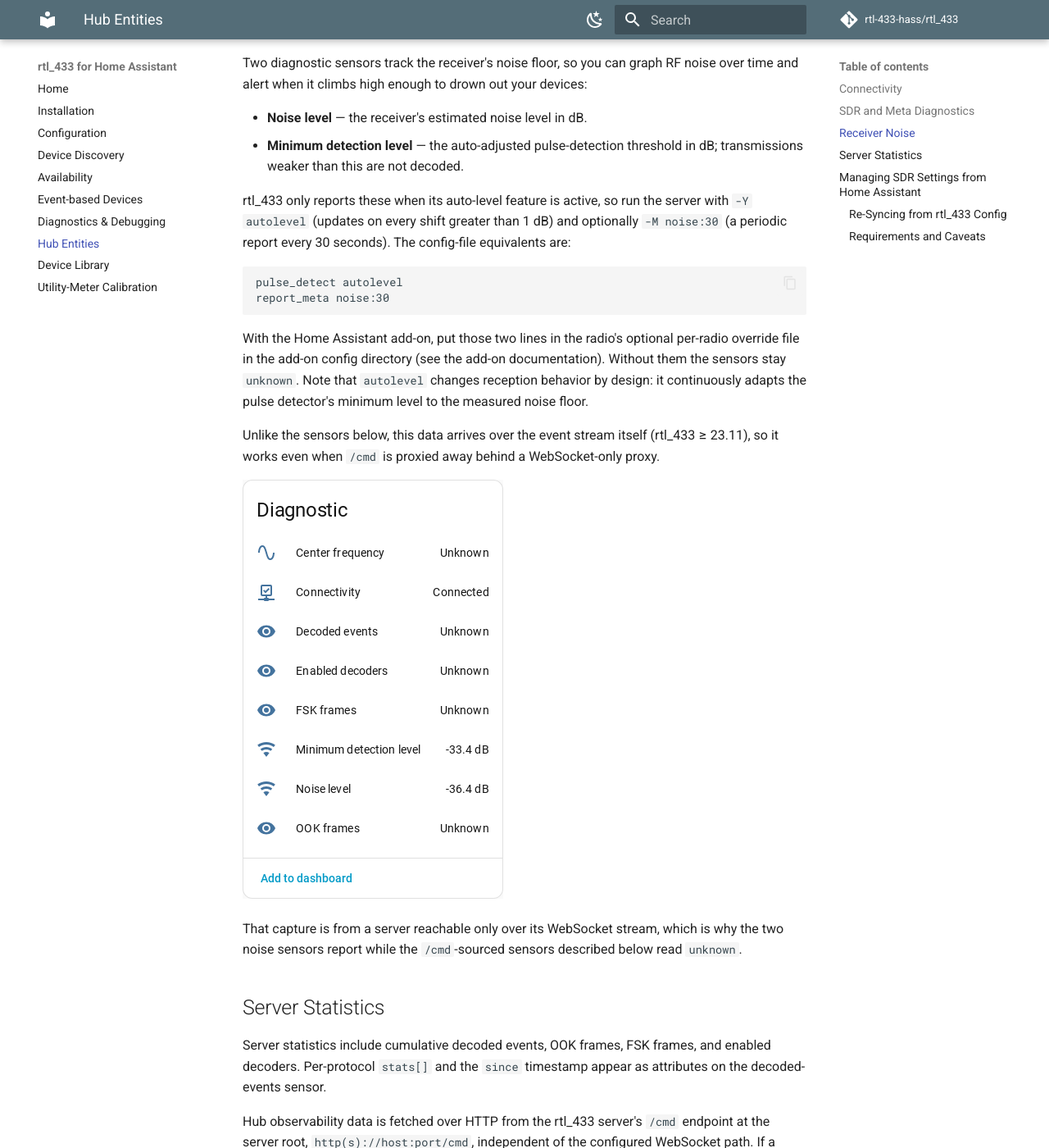
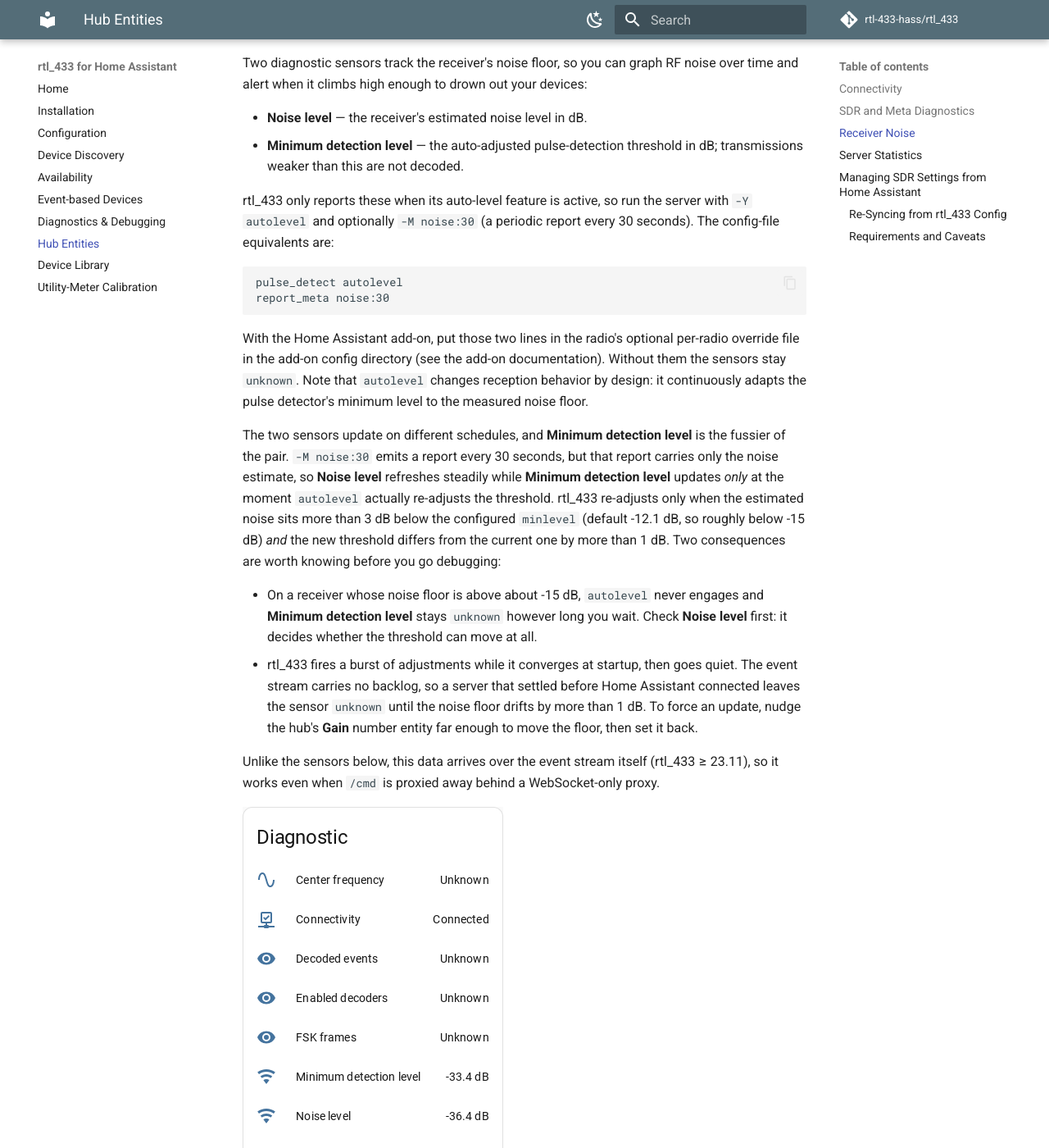
Before and after one commit to rtl-433-hass/rtl_433, an MkDocs documentation site: the page built from docs/hub-entities.md, in a window 1280 px wide and 1400 px high, scrolled down 819 px. Shown: the whole window at 82% size. Built offline with MkDocs 1.6.1 and Material for MkDocs 9.7.7, drawn with Linux system fonts in a browser that asks for light colours; comment, search, counter and statistics services are not loaded; the version menu is left out.

Commit message:
docs(hub-entities): explain why Minimum detection level lags Noise level
The Receiver Noise section read as "set `-Y autolevel` and it works", which
sends anyone whose Minimum detection level sits at `unknown` hunting for an
integration bug. The two sensors do not track together.

`-M noise[:secs]` reports the noise estimate alone, so Noise level refreshes on
that period while Minimum detection level rides the `-Y autolevel` adjustment
line only. Upstream (`push_sdr_flow` in `src/r_flow.c`) emits that line just
when the estimate sits >3 dB below the configured `minlevel` (default -12.1442
from `r_init_cfg`) and the new threshold moves by >1 dB. So a noisy receiver
never emits one, and a settled receiver that converged before Home Assistant
connected emits none either -- the event stream carries no backlog, and there
is no `/cmd` getter to fall back on.

Document both cases, point at Noise level as the first thing to check, and give
the workaround: nudge the hub's Gain entity to move the floor and force an
adjustment. Mirror the same caveat in the `sensor.py` block comment and the
coordinator's `min_level` docstring.

Co-Authored-By: Claude Opus 5 (1M context) <noreply@anthropic.com>
Claude-Session: https://claude.ai/code/session_018e6WVSJ8wypcgSAZKKHp4s

````diff
--- a/docs/hub-entities.md
+++ b/docs/hub-entities.md
@@ -33,9 +33,8 @@ noise over time and alert when it climbs high enough to drown out your devices:
   dB; transmissions weaker than this are not decoded.
 
 rtl_433 only reports these when its auto-level feature is active, so run the
-server with `-Y autolevel` (updates on every shift greater than 1 dB) and
-optionally `-M noise:30` (a periodic report every 30 seconds). The config-file
-equivalents are:
+server with `-Y autolevel` and optionally `-M noise:30` (a periodic report every
+30 seconds). The config-file equivalents are:
 
 ```text
 pulse_detect autolevel
@@ -47,6 +46,25 @@ per-radio override file in the add-on config directory (see the add-on
 documentation). Without them the sensors stay `unknown`. Note that `autolevel`
 changes reception behavior by design: it continuously adapts the pulse
 detector's minimum level to the measured noise floor.
+
+The two sensors update on different schedules, and **Minimum detection level**
+is the fussier of the pair. `-M noise:30` emits a report every 30 seconds, but
+that report carries only the noise estimate, so **Noise level** refreshes
+steadily while **Minimum detection level** updates *only* at the moment
+`autolevel` actually re-adjusts the threshold. rtl_433 re-adjusts only when the
+estimated noise sits more than 3 dB below the configured `minlevel` (default
+-12.1 dB, so roughly below -15 dB) *and* the new threshold differs from the
+current one by more than 1 dB. Two consequences are worth knowing before you go
+debugging:
+
+- On a receiver whose noise floor is above about -15 dB, `autolevel` never
+  engages and **Minimum detection level** stays `unknown` however long you wait.
+  Check **Noise level** first: it decides whether the threshold can move at all.
+- rtl_433 fires a burst of adjustments while it converges at startup, then goes
+  quiet. The event stream carries no backlog, so a server that settled before
+  Home Assistant connected leaves the sensor `unknown` until the noise floor
+  drifts by more than 1 dB. To force an update, nudge the hub's **Gain** number
+  entity far enough to move the floor, then set it back.
 
 Unlike the sensors below, this data arrives over the event stream itself
 (rtl_433 ≥ 23.11), so it works even when `/cmd` is proxied away behind a
````
Also changed, not shown: 2 other files.
